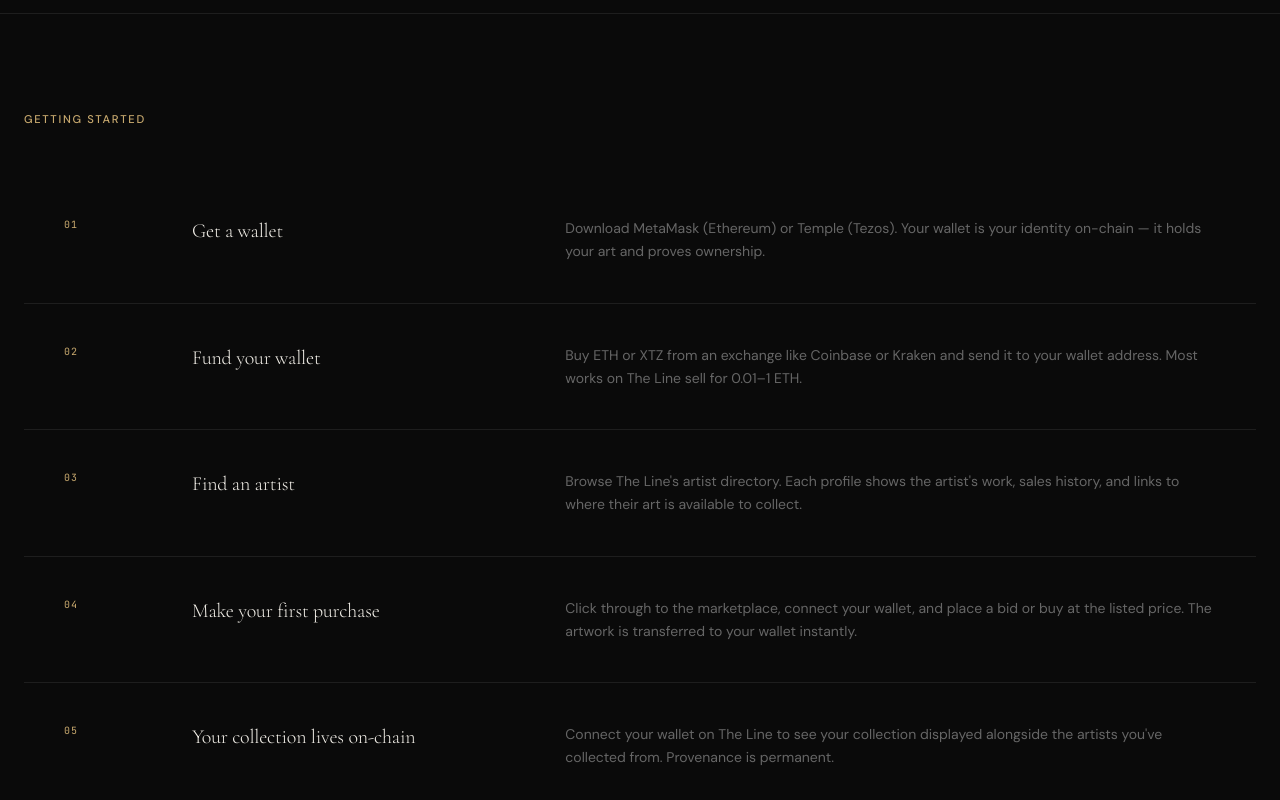
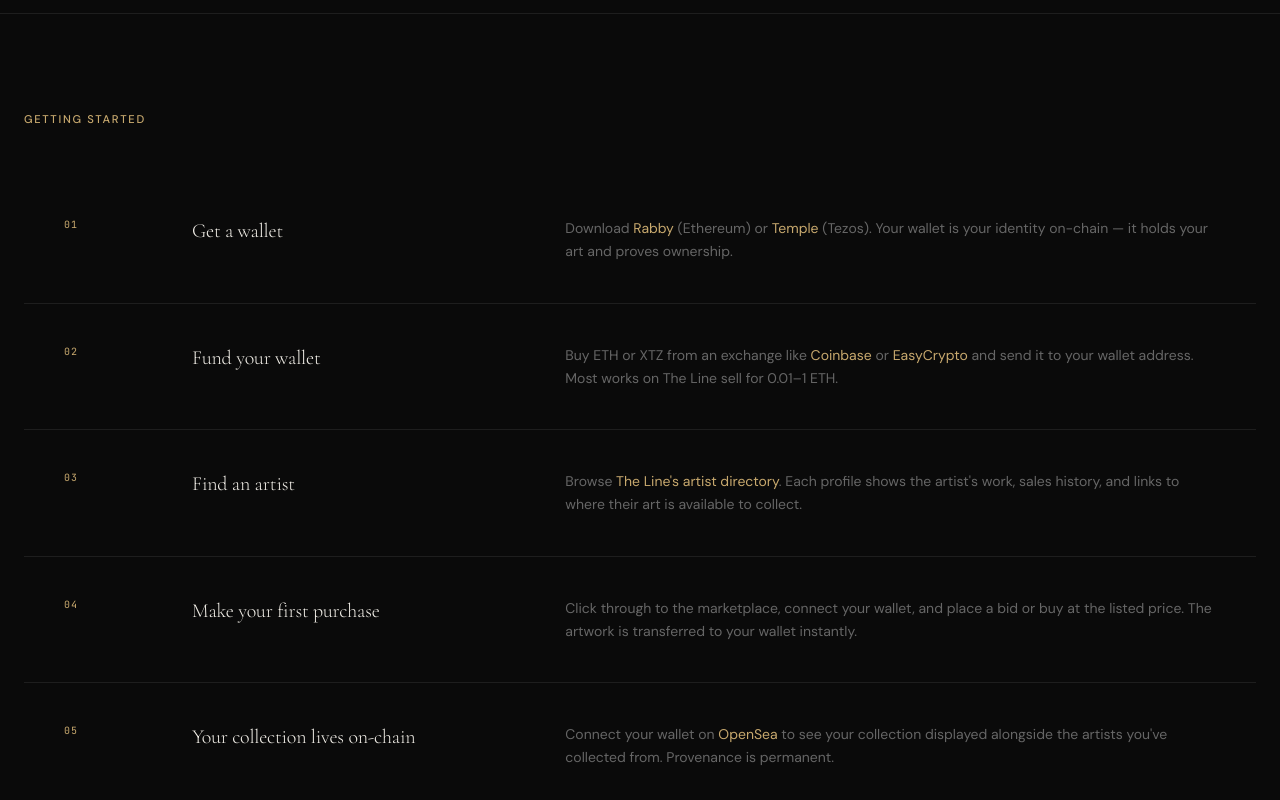
Before and after one commit to MintFaced/theline, a Next.js app: page /collect in a window 1280 px wide. Shown: the part 506-1306 px from the top of the page. Built offline with nearby package versions, Linux system fonts and the light colour scheme; no server answers.

Commit message:
Add files via upload

```diff
--- a/app/collect/page.tsx
+++ b/app/collect/page.tsx
@@ -44,17 +44,17 @@ const STEPS = [
   {
     step: '01',
     heading: 'Get a wallet',
-    body: 'Download MetaMask (Ethereum) or Temple (Tezos). Your wallet is your identity on-chain — it holds your art and proves ownership.',
+    body: 'Download <a href="https://rabby.io/" target="_blank" rel="noopener noreferrer" class="text-line-accent hover:opacity-70 transition-opacity">Rabby</a> (Ethereum) or <a href="https://www.templewallet.com/" target="_blank" rel="noopener noreferrer" class="text-line-accent hover:opacity-70 transition-opacity">Temple</a> (Tezos). Your wallet is your identity on-chain — it holds your art and proves ownership.',
   },
   {
     step: '02',
     heading: 'Fund your wallet',
-    body: 'Buy ETH or XTZ from an exchange like Coinbase or Kraken and send it to your wallet address. Most works on The Line sell for 0.01–1 ETH.',
+    body: 'Buy ETH or XTZ from an exchange like <a href="https://www.coinbase.com/" target="_blank" rel="noopener noreferrer" class="text-line-accent hover:opacity-70 transition-opacity">Coinbase</a> or <a href="https://easycrypto.com/" target="_blank" rel="noopener noreferrer" class="text-line-accent hover:opacity-70 transition-opacity">EasyCrypto</a> and send it to your wallet address. Most works on The Line sell for 0.01–1 ETH.',
   },
   {
     step: '03',
     heading: 'Find an artist',
-    body: 'Browse The Line\'s artist directory. Each profile shows the artist\'s work, sales history, and links to where their art is available to collect.',
+    body: 'Browse <a href="/artists" class="text-line-accent hover:opacity-70 transition-opacity">The Line\'s artist directory</a>. Each profile shows the artist\'s work, sales history, and links to where their art is available to collect.',
   },
   {
     step: '04',
@@ -64,7 +64,7 @@ const STEPS = [
   {
     step: '05',
     heading: 'Your collection lives on-chain',
-    body: 'Connect your wallet on The Line to see your collection displayed alongside the artists you\'ve collected from. Provenance is permanent.',
+    body: 'Connect your wallet on <a href="https://opensea.io/" target="_blank" rel="noopener noreferrer" class="text-line-accent hover:opacity-70 transition-opacity">OpenSea</a> to see your collection displayed alongside the artists you\'ve collected from. Provenance is permanent.',
   },
 ]
 
@@ -97,7 +97,7 @@ export default function CollectPage() {
               <div key={step} className="bg-line-bg p-8 md:p-10 grid md:grid-cols-[80px_1fr_2fr] gap-6 md:gap-12 items-start">
                 <span className="font-mono text-[10px] text-line-accent tracking-widest">{step}</span>
                 <h3 className="font-display font-light text-xl text-line-text" style={{ letterSpacing: '-0.01em' }}>{heading}</h3>
-                <p className="font-sans text-sm text-line-muted leading-relaxed">{body}</p>
+                <p className="font-sans text-sm text-line-muted leading-relaxed" dangerouslySetInnerHTML={{ __html: body }} />
               </div>
             ))}
           </div>
```
